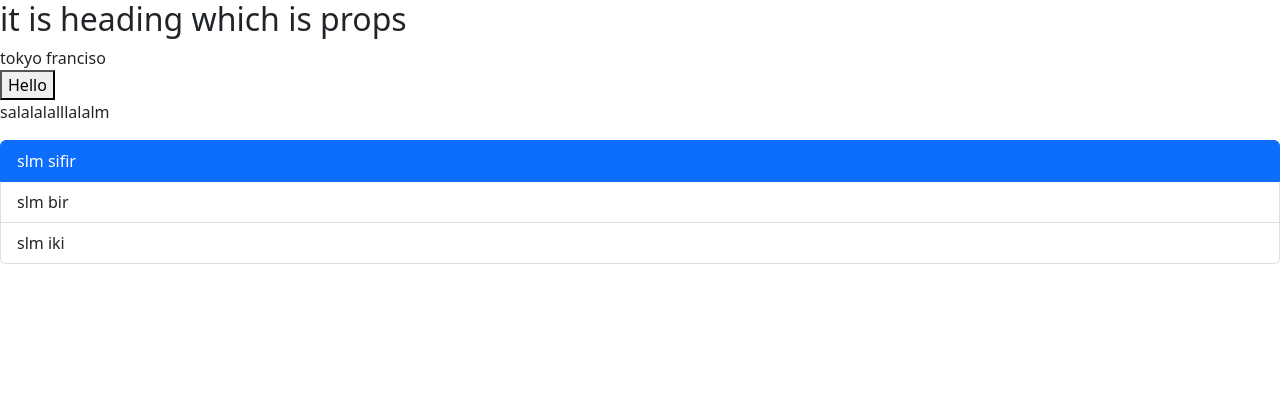
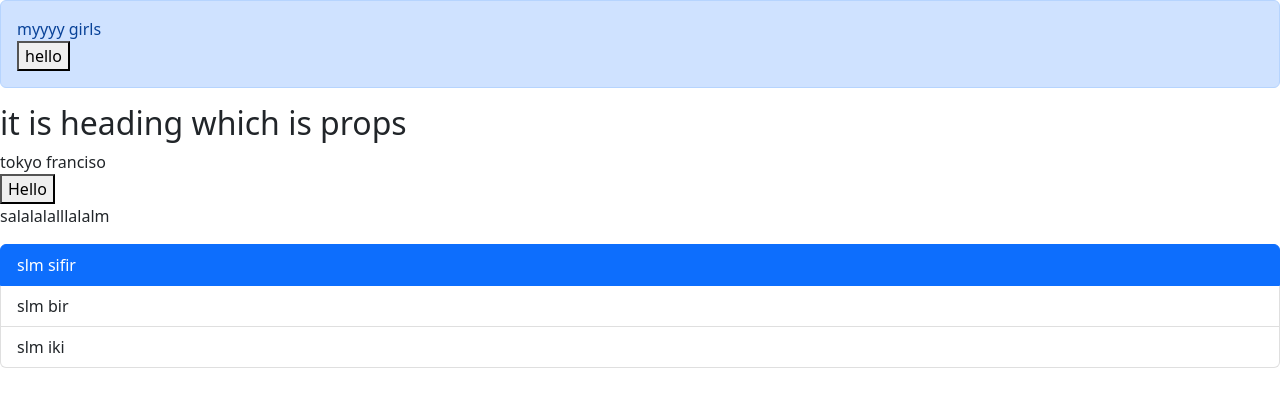
Before and after one commit to iammmila/TS_learning, a React (Vite) app: page / in a window 1280 px wide. Shown: the top 406 px of the page. Built offline with nearby package versions, Linux system fonts and the light colour scheme.

Commit message:
passing children

```diff
--- a/src/App.tsx
+++ b/src/App.tsx
@@ -1,6 +1,7 @@
 import Message from "./assets/Message";
 import ListGroup from "./components/ListGroup";
 import Properties from "./components/Properties";
+import Alert from "./components/Alert";
 
 function App() {
   //? passing data via props
@@ -9,8 +10,14 @@ function App() {
   const handleSelectItem = (group: string) => {
     console.log(group);
   };
+
   return (
     <div>
+      <Alert>
+        <div>myyyy girls</div>
+        <button>hello</button>
+      </Alert>
+
       <Properties items={items} heading={"it is heading which is props"} />
       <Message />
       <p>salalalalllalalm</p>
--- /dev/null
+++ b/src/components/Alert.tsx
@@ -0,0 +1,14 @@
+import React, { ReactNode } from "react";
+
+interface Props {
+  children: ReactNode;
+}
+function Alert({ children }: Props) {
+  return (
+    <>
+      <div className="alert alert-primary" role="alert">{children}</div>
+    </>
+  );
+}
+
+export default Alert;
```
